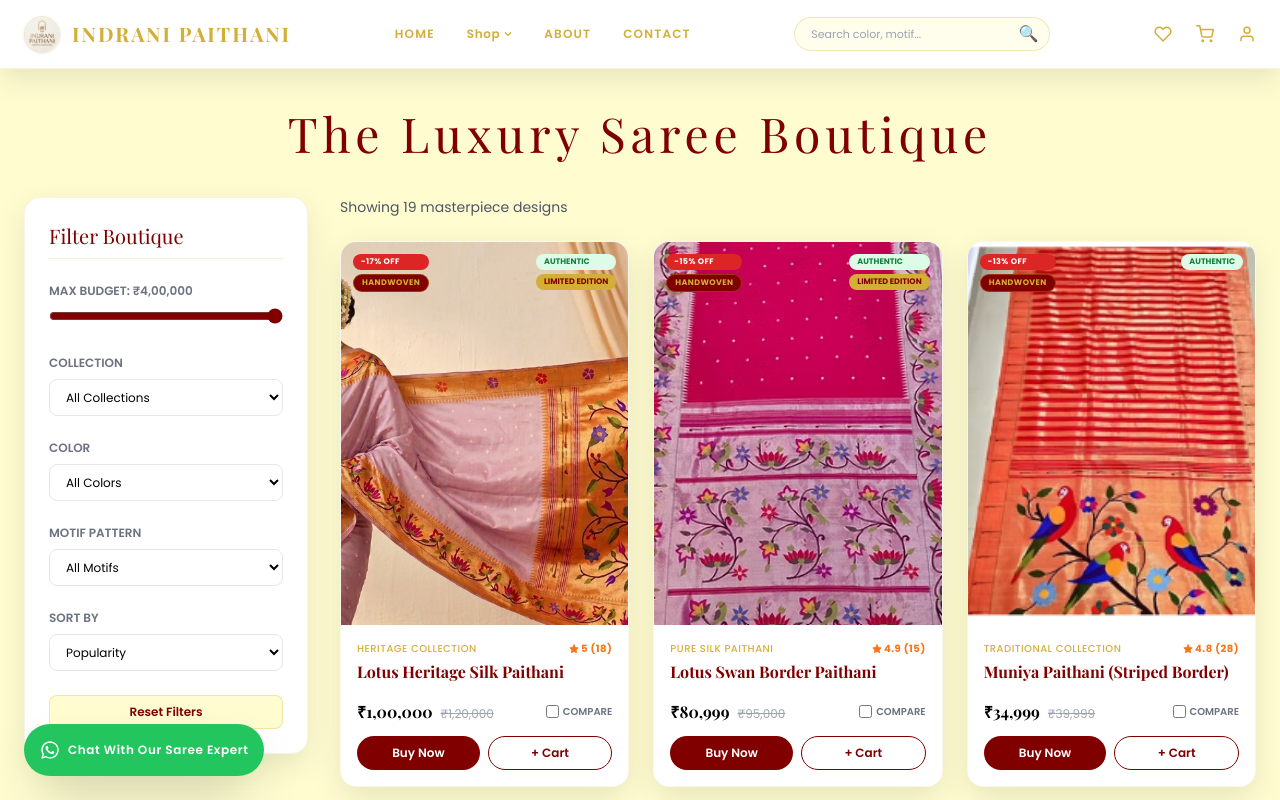
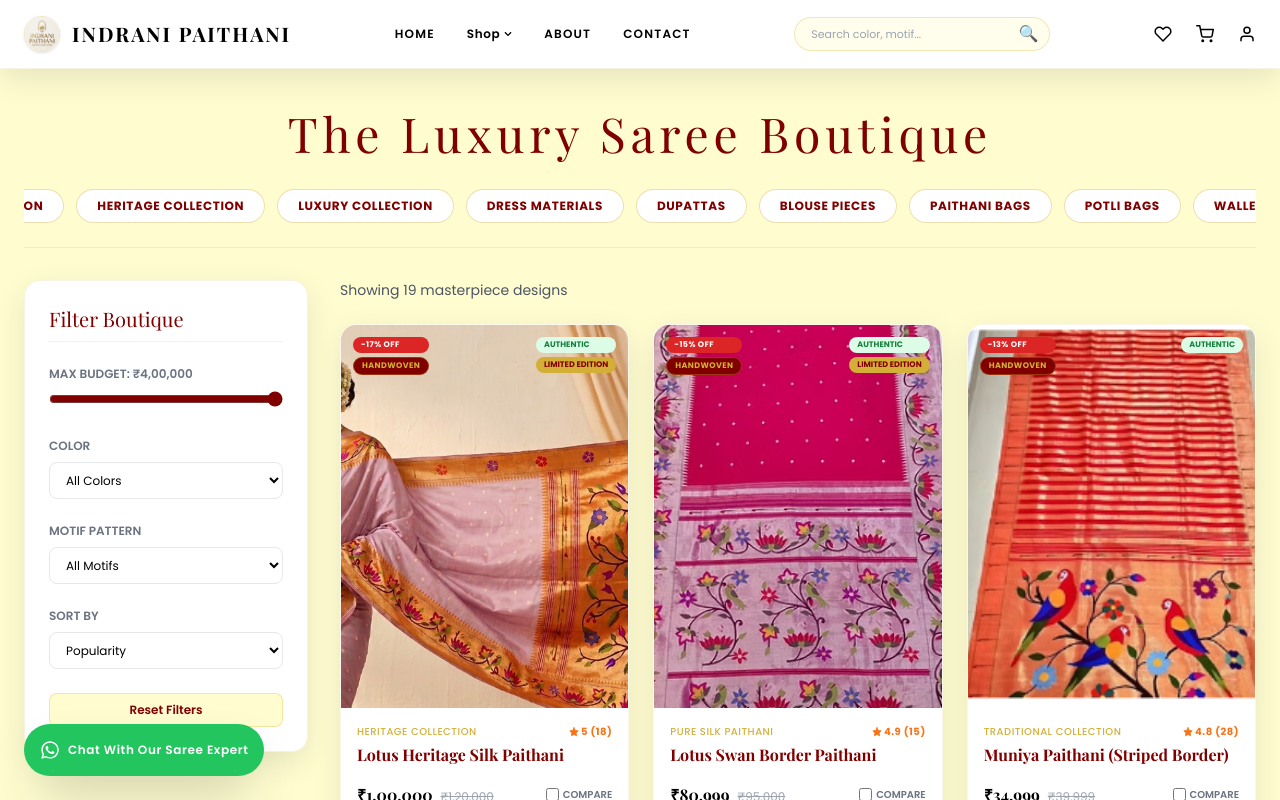
Before and after one commit to nandinidhonde07/indrani_paithani, a React (Vite) app: page /shop in a window 1280 px wide. Shown: the top 800 px of the page. Built offline with nearby package versions, Linux system fonts and the light colour scheme.

Commit message:
UI Refinements: Update Navbar to black, simplify Home layout, update Founder sections, add Shop category tabs

```diff
--- a/src/components/Navbar.jsx
+++ b/src/components/Navbar.jsx
@@ -88,13 +88,13 @@ const Navbar = ({ isScrolled, isTransparentInit }) => {
 
   // Dynamic navbar styling based on scroll positions
   const navbarBg = (isTransparentInit && !isScrolled)
-    ? 'bg-transparent text-gold border-transparent'
-    : 'bg-white text-gold shadow-premium border-b border-gold/15';
+    ? 'bg-transparent text-black border-transparent'
+    : 'bg-white text-black shadow-premium border-b border-gold/15';
 
-  const brandColor = 'text-gold';
-  const inputBg = (isTransparentInit && !isScrolled) ? 'bg-white/10 text-gold placeholder-gold/70 border-gold/30' : 'bg-cream/40 text-gold border-gold/30';
+  const brandColor = 'text-black';
+  const inputBg = (isTransparentInit && !isScrolled) ? 'bg-white/10 text-black placeholder-black/70 border-gold/30' : 'bg-cream/40 text-black border-gold/30';
   const navLinkStyle = ({ isActive }) =>
-    isActive ? 'text-gold border-b-2 border-gold pb-1 font-bold' : 'text-gold hover:text-gold/80 transition pb-1 border-b-2 border-transparent';
+    isActive ? 'text-black border-b-2 border-black pb-1 font-bold' : 'text-black hover:text-black/70 transition pb-1 border-b-2 border-transparent';
 
   return (
     <>
@@ -121,7 +121,7 @@ const Navbar = ({ isScrolled, isTransparentInit }) => {
               onMouseEnter={() => setShowMegaMenu(true)}
               onMouseLeave={() => setShowMegaMenu(false)}
             >
-              <button className="text-gold hover:text-gold/80 flex items-center space-x-1 py-2 font-semibold tracking-wider">
+              <button className="text-black hover:text-black/70 flex items-center space-x-1 py-2 font-semibold tracking-wider">
                 <span>Shop</span>
                 <FaChevronDown size={8} />
               </button>
@@ -226,12 +226,12 @@ const Navbar = ({ isScrolled, isTransparentInit }) => {
 
           {/* Actions & Dropdowns */}
           <div className="flex items-center space-x-6">
-            <Link to="/buyer-dashboard/wishlist" className="hover:text-gold transition">
+            <Link to="/buyer-dashboard/wishlist" className="hover:text-black/70 transition">
               <FiHeart size={18} />
             </Link>
 
             {/* Shopping bag opens slide-out cart drawer */}
-            <button onClick={() => { syncCart(); setShowCartDrawer(true); }} className="hover:text-gold transition relative">
+            <button onClick={() => { syncCart(); setShowCartDrawer(true); }} className="hover:text-black/70 transition relative">
               <FiShoppingCart size={18} />
               {cart.length > 0 && (
                 <span className="absolute -top-2 -right-2 bg-maroon text-gold border border-gold/30 w-4 h-4 text-[9px] rounded-full flex items-center justify-center font-bold">
@@ -246,7 +246,7 @@ const Navbar = ({ isScrolled, isTransparentInit }) => {
               onMouseEnter={() => setShowAuthDropdown(true)}
               onMouseLeave={() => setShowAuthDropdown(false)}
             >
-              <button className="hover:text-gold transition focus:outline-none py-2">
+              <button className="hover:text-black/70 transition focus:outline-none py-2">
                 <FiUser size={18} />
               </button>
 
--- a/src/pages/About.jsx
+++ b/src/pages/About.jsx
@@ -77,17 +77,11 @@ const About = () => {
             <h2 className="text-sm tracking-[0.2em] text-maroon/60 uppercase">About The Founder</h2>
             <h3 className="text-3xl md:text-5xl font-heading text-maroon">Niharika Wade</h3>
             <h4 className="text-gold font-body tracking-wide font-medium text-lg">Founder & CEO, Indrani Paithani</h4>
-            <blockquote className="italic text-gray-600 border-l-4 border-gold pl-4 text-base">
-              "Luxury begins with trust."
-            </blockquote>
-            <p className="text-gray-700 font-light leading-relaxed">
-              At Indrani Paithani, we are dedicated to preserving and celebrating the timeless heritage of Paithani craftsmanship, proudly carrying forward a legacy that has been cherished for over 64 years.
+            <p className="text-gray-700 font-light leading-relaxed mt-4">
+              Luxury begins with trust. At Indrani Paithani, we are dedicated to preserving and celebrating the timeless heritage of Paithani craftsmanship, proudly carrying forward a legacy that has been cherished for over 64 years. Every creation reflects authenticity, elegance, and uncompromising quality. Our commitment extends beyond beautiful saree.
             </p>
-            <p className="text-gray-700 font-light leading-relaxed">
-              Every creation reflects authenticity, elegance, and uncompromising quality. Our commitment extends beyond beautiful sarees. We strive to build lasting relationships founded on customer satisfaction, transparency, and unwavering trust.
-            </p>
-            <p className="text-gray-700 font-light leading-relaxed">
-              These values remain at the heart of everything we do, ensuring every patron experiences the true essence of heritage and luxury.
+            <p className="text-gray-700 font-light leading-relaxed mt-4">
+              We strive to build lasting relationships founded on customer satisfaction, transparency, and unwavering trust. These values remain at the heart of everything we do, ensuring that every patron experiences the true essence of heritage and luxury.
             </p>
           </div>
           <div className="relative">
--- a/src/pages/Shop.jsx
+++ b/src/pages/Shop.jsx
@@ -124,9 +124,41 @@ const Shop = () => {
   return (
     <div className="bg-cream min-h-screen py-10 px-6 relative">
       <div className="container mx-auto">
-        <h1 className="text-3xl md:text-5xl font-heading text-maroon text-center mb-10 tracking-widest">
+        <h1 className="text-3xl md:text-5xl font-heading text-maroon text-center mb-8 tracking-widest">
           The Luxury Saree Boutique
         </h1>
+
+        {/* Category Filter Tabs at the top */}
+        <div className="flex overflow-x-auto whitespace-nowrap scrollbar-hide pb-6 mb-8 space-x-3 border-b border-gold/20 justify-start md:justify-center px-2">
+          {[
+            "All",
+            "Paithani Sarees",
+            "Bridal Collection",
+            "Heritage Collection",
+            "Luxury Collection",
+            "Dress Materials",
+            "Dupattas",
+            "Blouse Pieces",
+            "Paithani Bags",
+            "Potli Bags",
+            "Wallets",
+            "Shawls",
+            "Stoles",
+            "Gift Boxes"
+          ].map((cat, idx) => (
+            <button
+              key={idx}
+              onClick={() => setSelectedCategory(cat === "All" ? "" : cat)}
+              className={`px-5 py-2 text-xs font-bold uppercase tracking-wider rounded-full transition whitespace-nowrap ${
+                (selectedCategory === cat || (cat === "All" && selectedCategory === ""))
+                  ? 'bg-maroon text-gold shadow-md border border-maroon'
+                  : 'bg-white text-maroon border border-gold/40 hover:bg-cream'
+              }`}
+            >
+              {cat}
+            </button>
+          ))}
+        </div>
 
         <div className="grid grid-cols-1 lg:grid-cols-4 gap-8">
           {/* Advanced Filter Sidebar */}
@@ -149,23 +181,7 @@ const Shop = () => {
               />
             </div>
 
-            {/* Collection Category */}
-            <div>
-              <label className="block text-xs font-semibold text-gray-500 uppercase mb-2">Collection</label>
-              <select
-                value={selectedCategory}
-                onChange={(e) => setSelectedCategory(e.target.value)}
-                className="w-full px-3 py-2 border rounded-lg text-xs focus:outline-none focus:ring-2 focus:ring-gold bg-white"
-              >
-                <option value="">All Collections</option>
-                <option value="Pure Silk Paithani">Pure Silk Paithani</option>
-                <option value="Bridal Paithani">Bridal Paithani</option>
-                <option value="Wedding Collection">Wedding Collection</option>
-                <option value="Traditional Collection">Traditional Collection</option>
-                <option value="Heritage Collection">Heritage Collection</option>
-                <option value="Luxury Collection">Luxury Collection</option>
-              </select>
-            </div>
+            {/* Collection Category Filter removed, replaced by top tabs */}
 
             {/* Color Filter */}
             <div>
```
Also changed, not shown: src/pages/Home.jsx (+9 -92 lines), public/assets/founder_about.jpg, public/assets/founder_home.jpg.
